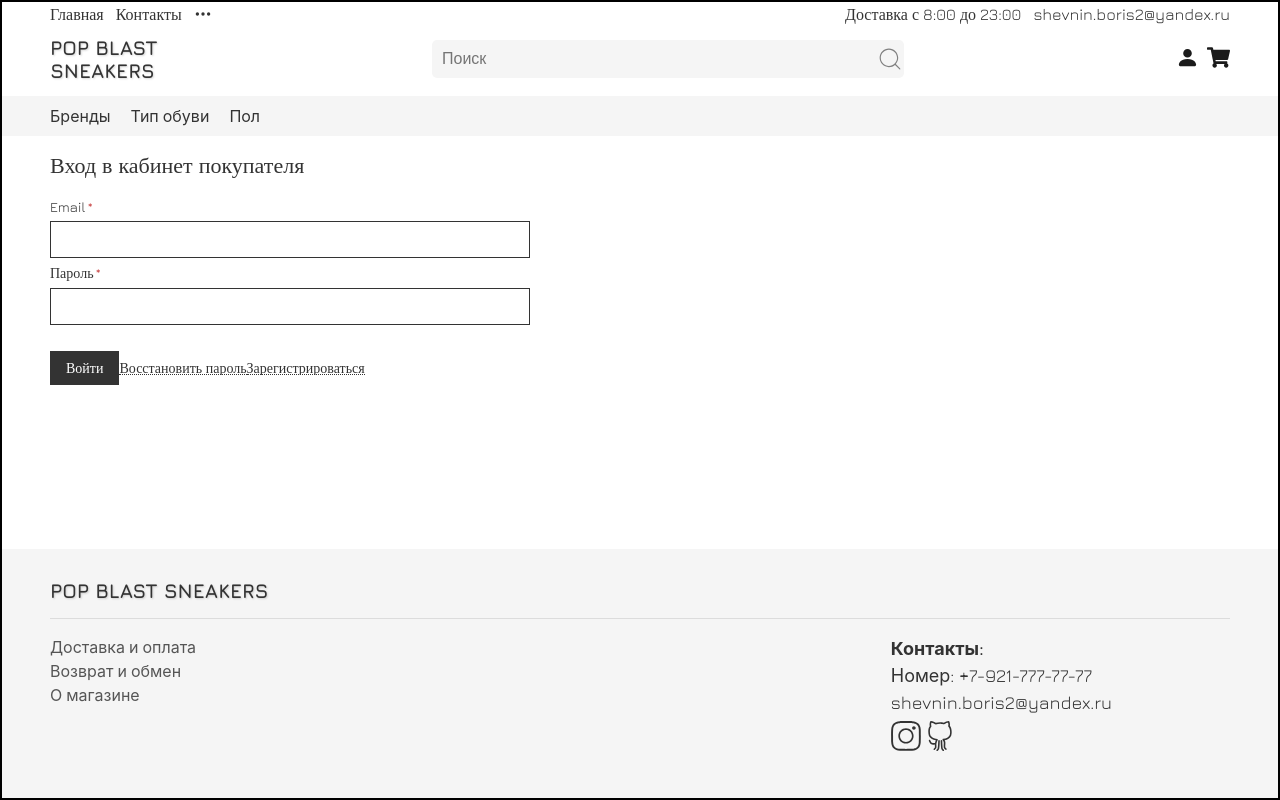
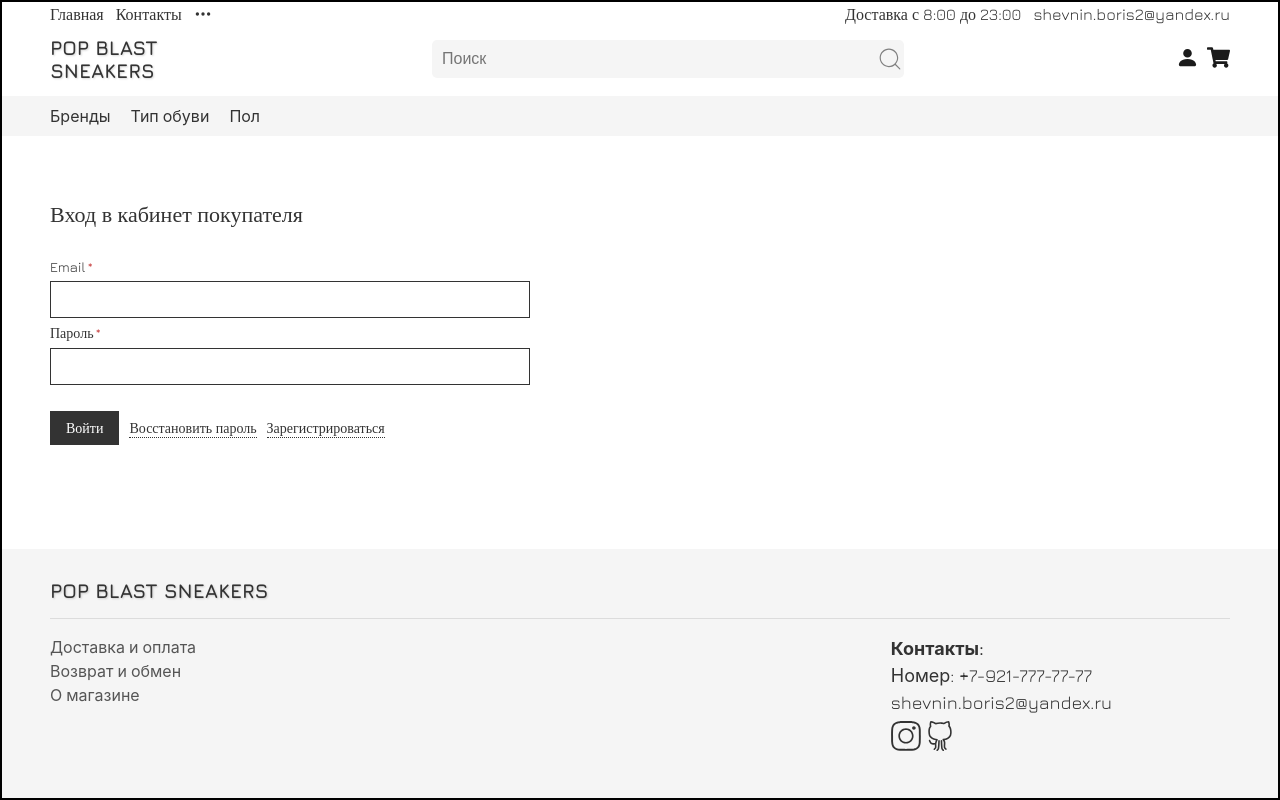
Before and after one commit to blastuha/pop-blast-sneakers, a React (Create React App) app: page /auth in a window 1280 px wide. Built offline with nearby package versions, Linux system fonts and the light colour scheme; no server answers.

Commit message:
Login some logic added 03.04 16:17

```diff
--- a/src/components/pages/Person.jsx
+++ b/src/components/pages/Login.jsx
@@ -1,6 +1,17 @@
 import React, { useState } from 'react'
 
-const Person = () => {
+const Login = () => {
+  const [data, setData] = useState({ email: '', password: '' })
+
+  const handleChange = (e) => {
+    setData((prevState) => ({
+      ...prevState,
+      [e.target.name]: e.target.value,
+      [e.target.name]: e.target.value,
+    }))
+    console.log(data)
+  }
+
   return (
     <div class='person'>
       <div class='person__container'>
@@ -9,13 +20,25 @@ const Person = () => {
         </div>
         <form class='person__auth'>
           <label htmlFor='email'>Email</label>
-          <input type='email' />
+          <input
+            type='email'
+            id='email'
+            name='email'
+            value={data.email}
+            onChange={handleChange}
+          />
           <label htmlFor='password'>Пароль</label>
-          <input type='pasasword' />
+          <input
+            type='password'
+            id='password'
+            name='password'
+            value={data.password}
+            onChange={handleChange}
+          />
           <div class='auth-buttons'>
             <button
               type='submit'
-              class='auth-btn'
+              class='auth-btn enter'
             >
               Войти
             </button>
@@ -40,4 +63,4 @@ const Person = () => {
   )
 }
 
-export default Person
+export default Login
--- a/src/index.js
+++ b/src/index.js
@@ -9,7 +9,7 @@ import Main from './components/Main'
 import Cart from './components/pages/Cart'
 import Contacts from './components/pages/Contacts'
 import ProductPage from './components/pages/ProductPage'
-import Person from './components/pages/Person'
+import Login from './components/pages/Login'
 
 const router = createBrowserRouter([
   {
@@ -41,7 +41,7 @@ const router = createBrowserRouter([
       },
       {
         path: '/auth',
-        element: <Person />,
+        element: <Login />,
       },
     ],
   },
--- a/src/scss/_all.scss
+++ b/src/scss/_all.scss
@@ -12,4 +12,4 @@
 @import './pages/contacts';
 @import './pages/productpage';
 @import './pages/cart';
-@import './pages/person.scss';
+@import './pages/login.scss';
--- a/src/scss/pages/person.scss
+++ b/src/scss/pages/login.scss
@@ -2,12 +2,11 @@
   &__container {
     width: calc(100vw - 100px);
     max-width: 1480px;
-    margin: 0 auto 0 auto;
-    // #F5F5F5
+    margin: 50px auto 0 auto;
   }
 
   &__header {
-    margin-bottom: 20px;
+    margin-bottom: 30px;
   }
 
   &__auth {
@@ -18,8 +17,6 @@
     font-family: Jura;
     font-size: 14px;
     color: #333333;
-
-    // outline: 1px solid black;
 
     label {
       margin-bottom: 6px;
@@ -35,6 +32,10 @@
       padding: 10px;
       border: 1px solid #333333;
       margin-bottom: 6px;
+
+      &:focus {
+        outline: 3px solid #d3d3d390;
+      }
     }
   }
 }
@@ -42,9 +43,8 @@
 .person-title {
   font-family: Jura;
   font-size: 22px;
-  font-weight: 500;
   color: #333333;
-  line-height: 1.2em;
+  line-height: 1.18em;
 }
 
 .auth-buttons {
@@ -60,8 +60,13 @@
   color: #ffffff;
   padding: 10px 16px;
   background-color: #333333;
-  margin: 20px 0px 0px 0px;
+  margin: 20px 10px 0px 0px;
   cursor: pointer;
+  transition: background-color 0.3s ease;
+
+  &:hover {
+    background-color: #535354;
+  }
 }
 
 .auth-link {
@@ -71,15 +76,14 @@
   padding: 0px 0px;
   border: none;
   background-color: #ffffff;
-  margin: 20px 0px 0px 0px;
+  margin: 20px 10px 0px 0px;
   cursor: pointer;
-  overflow: hidden;
 
   &::after {
     content: '';
     display: block;
     position: absolute;
-    bottom: 0rem;
+    bottom: -3px;
     left: 0;
     right: 0;
     color: inherit;
```
